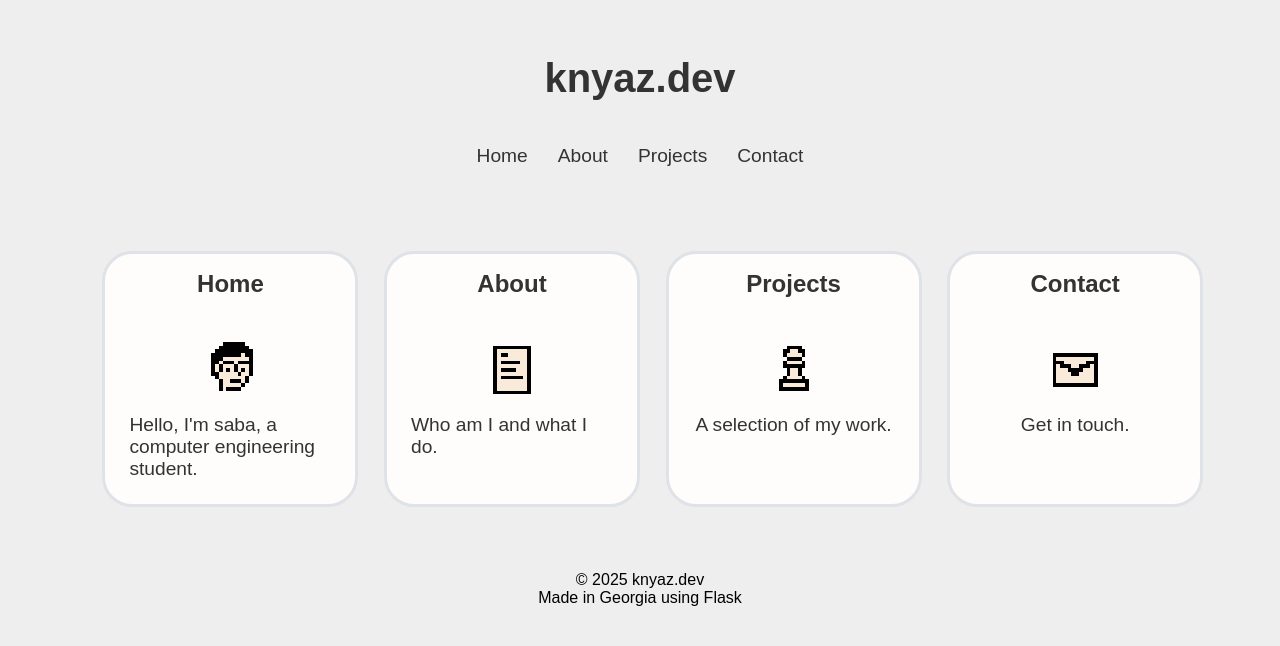
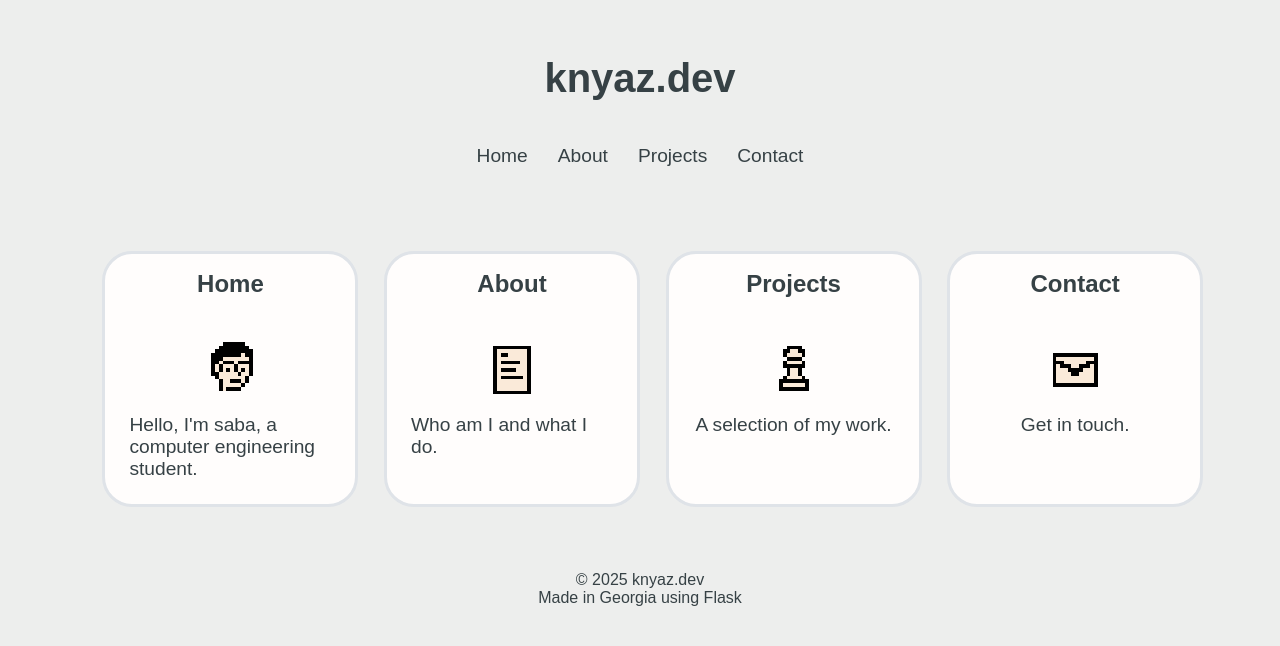
Before and after one commit to knyaz26/knyaz.dev, a Flask app: page / in a window 1280 px wide. Shown: the top 646 px of the page. Run offline with Flask 3, Linux system fonts and the light colour scheme; some web fonts are replaced.

Commit message:
changed around some looks

```diff
--- a/static/style.css
+++ b/static/style.css
@@ -1,14 +1,20 @@
 /*global resets*/
+
+@font-face {
+    font-family: 'ProtoNerdFont';
+    src: url('/static/0xProtoNerdFont-Regular.ttf') format('truetype');
+  }
 
 * {
     margin: 0;
     padding: 0;
     box-sizing: border-box;
     font-size: 16px;
+    color: #364145;
+    font-family: ProtoNerdFont, sans-serif;
 }
 
 body {
-    font-family: sans-serif;
     background-color: #edeeed;
 }
 
@@ -21,7 +27,6 @@ a {
 
 .header h1 {
     font-size: 2.5rem;
-    color: #333;
     text-align: center;
     margin-top: 7vh;
 }
@@ -38,7 +43,7 @@ a {
 .navbar a {
     margin: 0 15px;
     font-size: 1.2rem;
-    color: #333;
+    color: #364145;
 }
 
 .navbar a:hover {
@@ -90,7 +95,6 @@ footer {
 
 .card_title h2 {
     font-size: 1.5rem;
-    color: #333;
     margin-top: 1vh;
     margin-left: 2vw;
 }
@@ -103,7 +107,6 @@ footer {
 
 .card_content p {
     font-size: 1.2rem;
-    color: #333;
     margin-left: 2vw;
 }
 
@@ -165,7 +168,6 @@ footer {
 
 .card_title h2 {
     font-size: 1.5rem;
-    color: #333;
     margin-top: 2vh;
 }
 
@@ -178,7 +180,6 @@ footer {
 
 .card_content p {
     font-size: 1.2rem;
-    color: #333;
 }
 
 .card_content img {
--- a/templates/about.html
+++ b/templates/about.html
@@ -3,7 +3,7 @@
 {% block content %}
 <div class="text_block">
     <h2>About Me</h2>
-    <p class="about_text">I'm Saba, a computer engineering student based in Tbilisi, Georgia. I mainly work on personal projects in game development or web stuff.</p>
+    <p class="about_text">I'm Saba, a computer engineering student based in Tbilisi, Georgia. I mainly work on personal projects in game development.</p>
     <p class="about_text">Some tools I use include Git, Bash, and Vim. In gamedev, I like to use the Godot and Roblox game engines, or the Raylib library. I mostly enjoy using Python and C#. I use these tools for weekend projects or game jams.</p>
     <p class="about_text">My creative side shows in my pixel art and game design. I still can't do much yet, and I'm sometimes forced to work in teams, but I try to draw my own sprites and UI art. I’ve recently started learning Blender for 3D modeling. In the future, I’d like to learn LMMS to start making my own tracks.</p>
     <p class="about_text">I’m currently studying computer engineering at Caucasus University, second year. That’s where I’ve learned about hardware, and the basics of programming and web, although most of what I know comes from self-driven interests.</p>
--- a/templates/base.html
+++ b/templates/base.html
@@ -6,12 +6,13 @@
 	  <meta name="viewport" content="width=device-width, initial-scale=1.0">
 	  <title>knyaz.dev</title>
 	  <link rel="stylesheet" href="{{ url_for('static', filename='style.css') }}">
+	  <link rel="icon" href="{{ url_for('static', filename='saba.png') }}" type="image/x-icon">
 	</head>
     <body>
 		<div class="header">
 			<h1>knyaz.dev</h1>
 			<nav class="navbar">
-				<a href="/home">Home</a></li>
+				<a href="/">Home</a></li>
 				<a href="/about">About</a></li>
 				<a href="/projects">Projects</a></li>
 				<a href="/contact">Contact</a></li>
```
Also changed, not shown: 1 other file.
